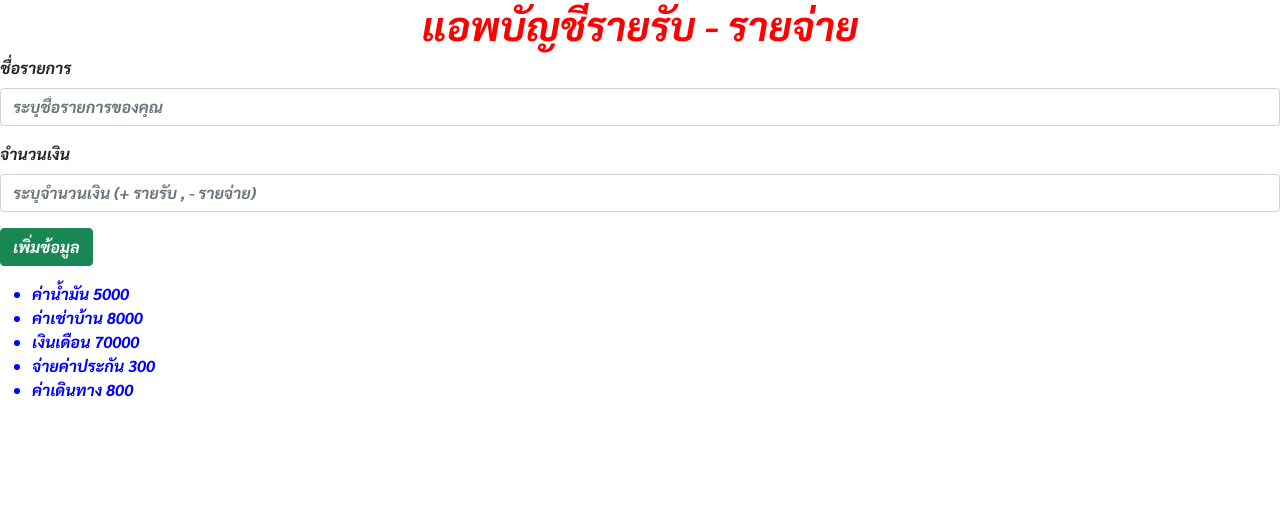
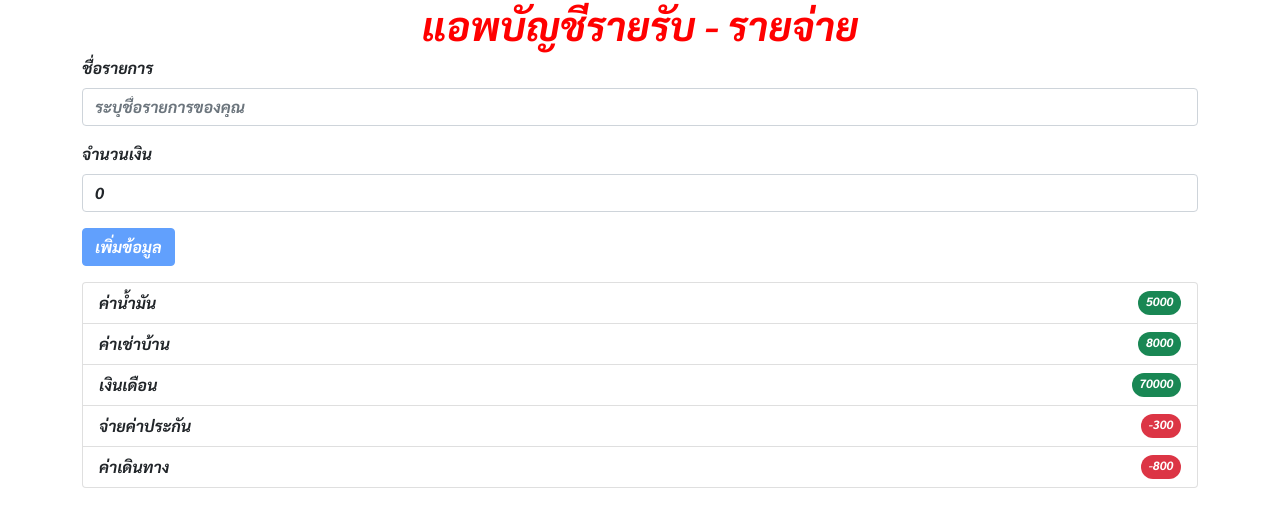
Before and after one commit to supakjack/react-app-2021, a React (Create React App) app in the folder react-basic/: page / in a window 1280 px wide. Shown: the top 524 px of the page. Built offline with nearby package versions, Linux system fonts and the light colour scheme.

Commit message:
update
update

```diff
--- a/react-basic/src/App.js
+++ b/react-basic/src/App.js
@@ -9,8 +9,8 @@ function App() {
     { id: uuidv4(), title: 'ค่าน้ำมัน', amount: 5000 },
     { id: uuidv4(), title: 'ค่าเช่าบ้าน', amount: 8000 },
     { id: uuidv4(), title: 'เงินเดือน', amount: 70000 },
-    { id: uuidv4(), title: 'จ่ายค่าประกัน', amount: 300 },
-    { id: uuidv4(), title: 'ค่าเดินทาง', amount: 800 }
+    { id: uuidv4(), title: 'จ่ายค่าประกัน', amount: -300 },
+    { id: uuidv4(), title: 'ค่าเดินทาง', amount: -800 }
   ])
 
   const onAddNewItem = (newItem) => {
@@ -18,13 +18,13 @@ function App() {
   }
 
   return (
-    <>
+    <div className="container">
       <h1 style={{ color: 'red', textAlign: 'center' }}>
         แอพบัญชีรายรับ - รายจ่าย
       </h1>
       <FormComponent onAddNewItem={onAddNewItem} />
       <Transaction items={items} />
-    </>
+    </div>
   )
 }
 
--- a/react-basic/src/components/FormComponent.js
+++ b/react-basic/src/components/FormComponent.js
@@ -1,9 +1,10 @@
-import { useState } from 'react'
+import { useState, useEffect } from 'react'
 import { v4 as uuidv4 } from 'uuid'
 
 const FormComponent = ({ onAddNewItem }) => {
   const [title, setTitle] = useState('')
-  const [amount, setAmount] = useState('')
+  const [amount, setAmount] = useState(0)
+  const [formValid, setFormValid] = useState(false)
 
   const inputTitle = (event) => {
     setTitle(event.target.value)
@@ -24,6 +25,11 @@ const FormComponent = ({ onAddNewItem }) => {
     setTitle('')
     setAmount(0)
   }
+
+  useEffect(() => {
+    const checkData = title.trim().length > 0 && amount !== 0
+    setFormValid(checkData)
+  }, [amount, title])
 
   return (
     <div>
@@ -49,7 +55,11 @@ const FormComponent = ({ onAddNewItem }) => {
           />
         </div>
         <div className="col-auto">
-          <button type="submit" className="btn btn-success mb-3">
+          <button
+            type="submit"
+            className="btn btn-primary mb-3"
+            disabled={!formValid}
+          >
             เพิ่มข้อมูล
           </button>
         </div>
--- a/react-basic/src/components/Item.js
+++ b/react-basic/src/components/Item.js
@@ -1,10 +1,11 @@
 import PropTypes from 'prop-types'
-import './Item.css'
 
 const Item = ({ amount, title }) => {
+  const status = amount > 0 ? 'bg-success' : 'bg-danger'
   return (
-    <li className="item">
-      {title} <span> {amount}</span>
+    <li className="list-group-item d-flex justify-content-between">
+      <span>{title}</span>
+      <span className={`badge rounded-pill ${status}`}>{amount}</span>
     </li>
   )
 }
--- a/react-basic/src/components/Transaction.js
+++ b/react-basic/src/components/Transaction.js
@@ -2,7 +2,7 @@ import Item from './Item'
 
 function Transaction({ items }) {
   return (
-    <ul>
+    <ul className="list-group">
       {items.map((item) => (
         <Item {...item} key={item.id} />
       ))}
```
